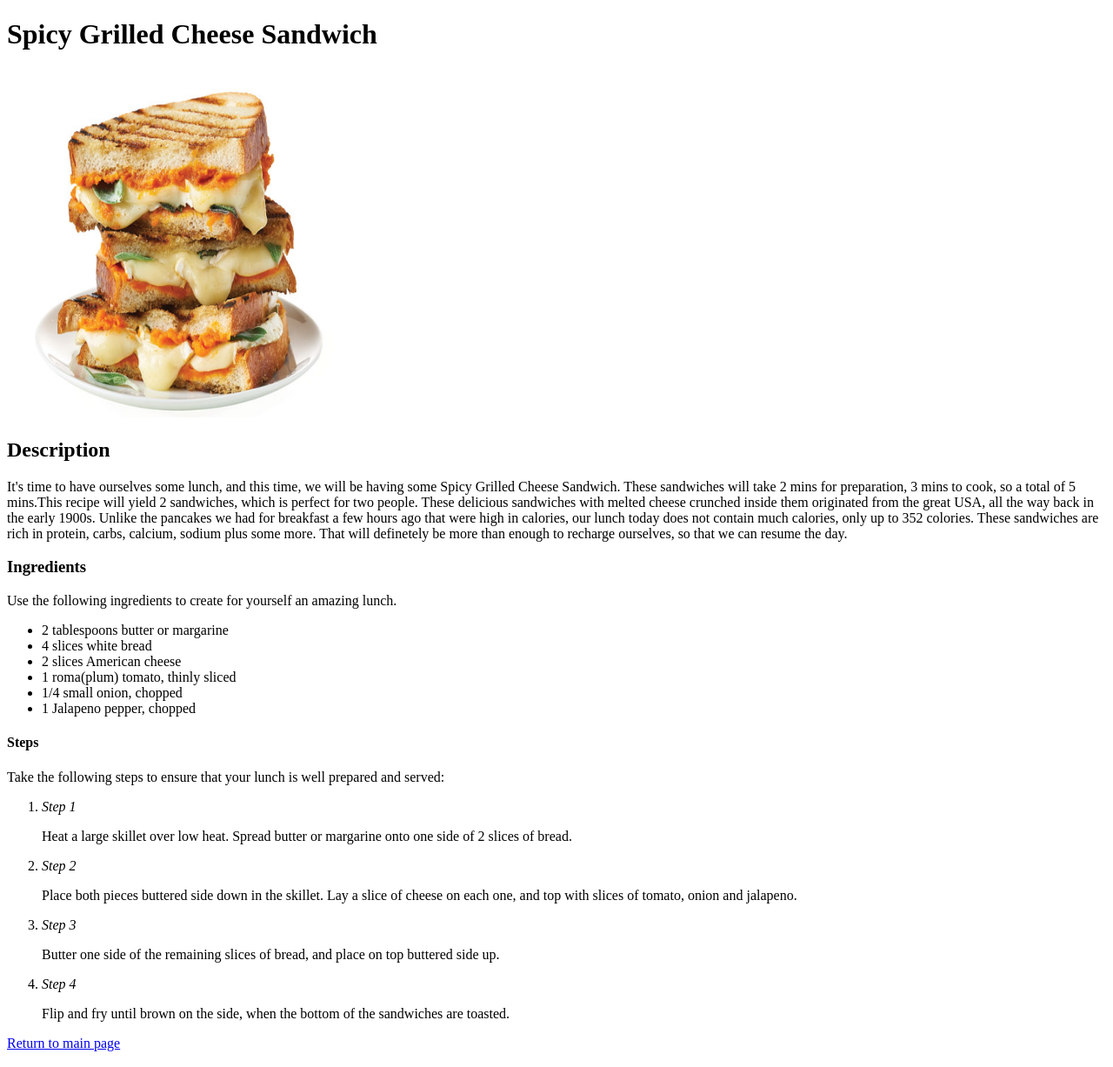
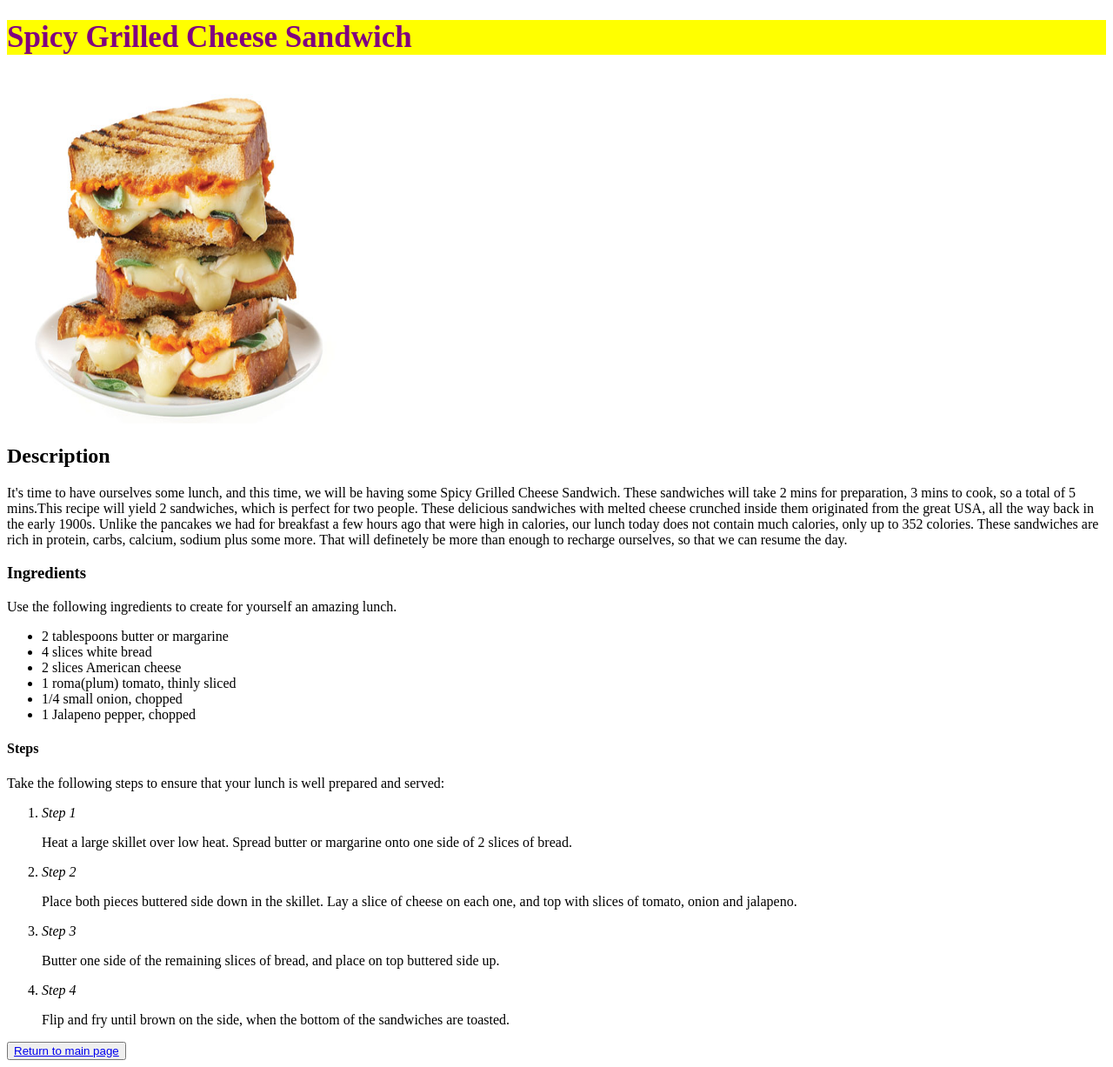
Before and after one commit to KeMo2022/odin-recipes, a plain HTML site: page grilledSandwich.html in a window 1280 px wide. Shown: the whole page at 87% size. Drawn offline with Linux system fonts and the light colour scheme.

Commit message:
Added a class, an id and external CSS

```diff
--- a/grilledSandwich.html
+++ b/grilledSandwich.html
@@ -3,13 +3,14 @@
     <head>
         <title>Spicy Grilled Cheese Sandwich</title>
         <meta charset="UTF-8">
+        <link rel="stylesheet" href="styles.css">
 
     </head>
     <body>
-        <h1>Spicy Grilled Cheese Sandwich</h1>
+        <h1 class="Sandwich">Spicy Grilled Cheese Sandwich</h1>
         <img src="recipesImages/grilledcheese.jpg" Alt="Spicy Grilled Sandwich" Height="400" Width="400">
 
-        <h2>
+        <h2 class="Sandwich">
             Description
         </h2>
         <p> It's time to have ourselves some lunch, and this time, we will be having some
@@ -22,7 +23,7 @@
             carbs, calcium, sodium plus some more. That will definetely be more than enough to recharge ourselves,
             so that we can resume the day.
         </p>
-        <h3>Ingredients</h3>
+        <h3 class="Sandwich">Ingredients</h3>
         <p>Use the following ingredients to create for yourself an amazing lunch.</p>
         <ul>
             <li>2 tablespoons butter or margarine</li>
@@ -32,7 +33,7 @@
             <li>1/4 small onion, chopped</li>
             <li>1 Jalapeno pepper, chopped</li>
         </ul>
-        <h4>Steps</h4>
+        <h4 class="Sandwich">Steps</h4>
         <p> Take the following steps to ensure that your lunch is well prepared and served:
         <ol>
             <li><em>Step 1</em></li>
@@ -48,6 +49,6 @@
             <li><em>Step 4</em></li>
             <p>Flip and fry until brown on the side, when the bottom of the sandwiches are toasted.</p>
         </ol>
-        <a href="index.html">Return to main page</a>
+        <button id="Goback2"><a href="index.html">Return to main page</a></button>
     </body>
 </html>
```
